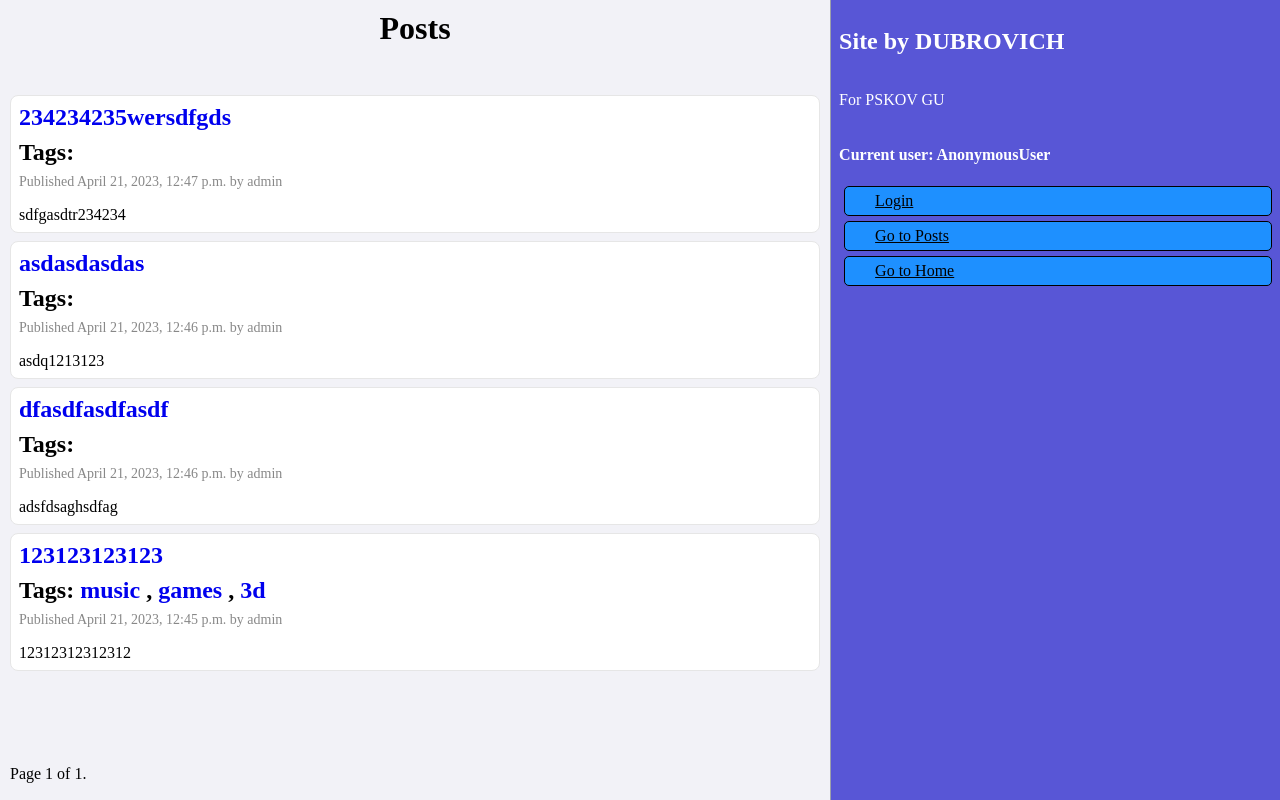
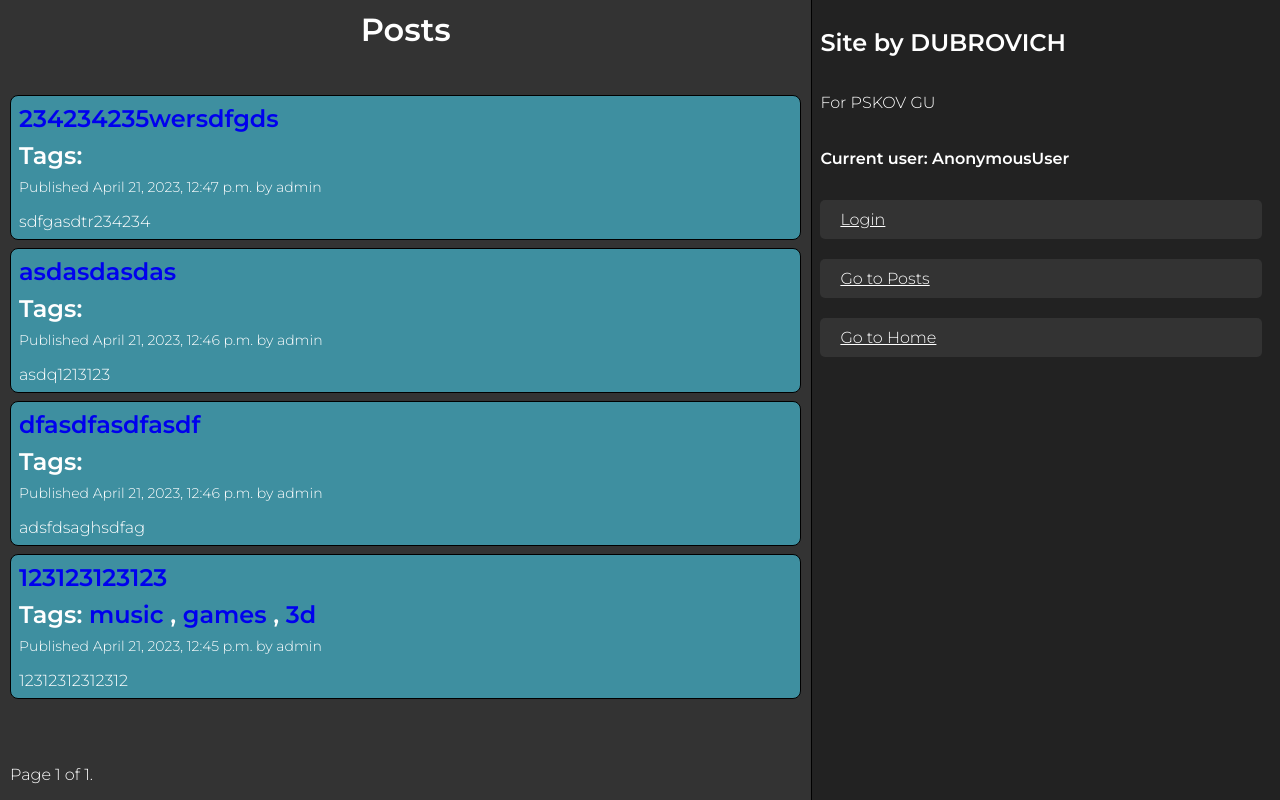
Before and after one commit to DUBR0VICH/PythonEduc, a Django app: page /blog/ in a window 1280 px wide. Run offline with Django 4.2, Linux system fonts and the light colour scheme; data comes from the database, SQL or seed files in the repository; both versions use the stored data as it was after the commit; parts of the project's set-up code (start-up, migrations or seed data) failed here and were passed over.

Commit message:
Обновление визуала

```diff
--- a/JangoSite/blog/static/css/blog.css
+++ b/JangoSite/blog/static/css/blog.css
@@ -1,3 +1,5 @@
+@import url('https://fonts.googleapis.com/css2?family=Montserrat:wght@300;600&display=swap');
+
 *,
 *::before,
 *::after {
@@ -11,43 +13,52 @@ body {
   margin: 0;
   padding: 0;
   min-height: 100vh;
+  background-color: #333;
+  color: #fff;
+  font-family: 'Montserrat', sans-serif;
+  font-weight: 300;
 }
 
 #sidebar {
   display: flex;
   flex-direction: column;
   padding: 8px;
-  background-color: rgb(88,86,214);
+  background-color: #222;
   color: #fff;
-  border-left: 1px solid rgb(155,160,170);
+  border-left: 1px solid #000;
+
 }
 
 #content {
   display: grid;
   grid-template-rows: 85px auto 25px;
   padding: 10px;
-  background-color: rgb(242,242,247);
+  background-color: #333;
 }
 
 #createp {
-    background-color: #1E90FF;
+    background-color: #060b0c;
     border: 1px solid #000;
     border-radius: 50px;
     padding: 100px;
+    font-family: 'Montserrat', sans-serif;
+    font-weight: 300;
 }
 
 .posts {
   display: flex;
   flex-direction: column;
-  gap: 8px
+  gap: 8px;
+  background-color: #333;
 }
 
 .posts .postcard {
   display: flex;
   flex-direction: column;
-  background-color: #fff;
+  color:#fff;
+  background-color: #3e8fa0;
   padding: 8px;
-  border: 1px solid #e6e6e6;
+  border: 1px solid #000;
   border-radius: 8px;
   gap: 8px;
 }
@@ -62,7 +73,7 @@ body {
 }
 
 .posts .postcard p.date {
-  color: #888;
+  color: #fff;
   font-size: 14px;
 }
 
@@ -71,17 +82,24 @@ body {
 }
 
 .btn-login {
-    background-color: #1E90FF;
-    color: #000;
-    padding: 5px 30px;
-    margin: 0px 0px 5px 5px;
-    border: 1px solid #000;
+  background-color: #333;
+  color: #fff;
+  border: none;
   border-radius: 5px;
+  margin-top: 10px;
+  margin-bottom: 10px;
+  margin-right: 10px;
+  padding: 10px 20px;
+  font-size: 16px;
   cursor: pointer;
+  transition: background-color 0.3s ease;
+}
+.btn-login:hover {
+  background-color: #222;
 }
 
 .comment {
-    background-color: #87CEEB;
+    background-color: #222;
     border: 1px solid #000;
     border-radius: 25px;
     margin: 0px 0px 5px 5px;
@@ -101,7 +119,7 @@ h1 {
 }
 
 .newcom {
-    background-color: #1E90FF;
+    background-color: #222;
     color: #fff;
     padding: 5px 30px;
     margin-top: 20px;
@@ -112,18 +130,24 @@ h1 {
 }
 
 .btn-share {
-    background-color: #DCDCDC;
-    color: #000;
-    padding: 10px;
-    border: 1px solid #000;
+  background-color: #333;
+  color: #fff;
+  border: none;
   border-radius: 5px;
   margin-top: 10px;
   margin-bottom: 10px;
+  margin-right: 10px;
+  padding: 10px 20px;
+  font-size: 16px;
   cursor: pointer;
+  transition: background-color 0.3s ease;
+}
+.btn-share:hover {
+  background-color: #222;
 }
 
 .date1 {
-    background-color: #DCDCDC;
+    background-color: #222;
     border: 1px solid #000;
     border-radius: 15px;
     margin-top: -10px;
@@ -132,7 +156,7 @@ h1 {
 }
 
 .postbody {
-    background-color: #DCDCDC;
+    background-color: #222;
     border: 1px solid #000;
     border-radius: 15px;
     margin-top: 0px;
```
Also changed, not shown: JangoSite/users/static/css/inpage.css (+19 -15 lines), JangoSite/db.sqlite3. Lines whose indentation alone changed are shown as unchanged.
